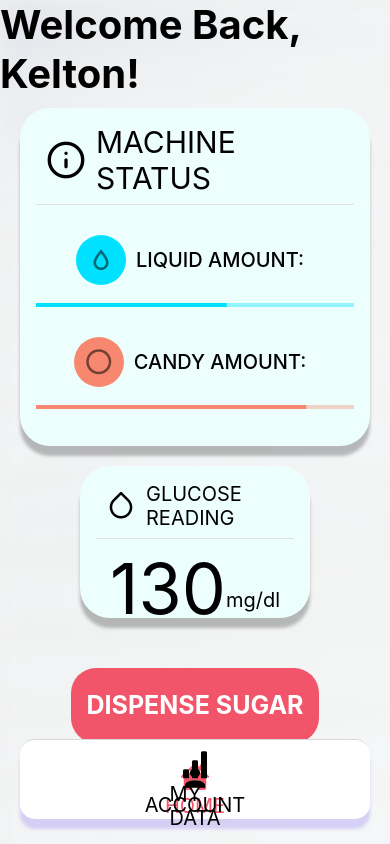
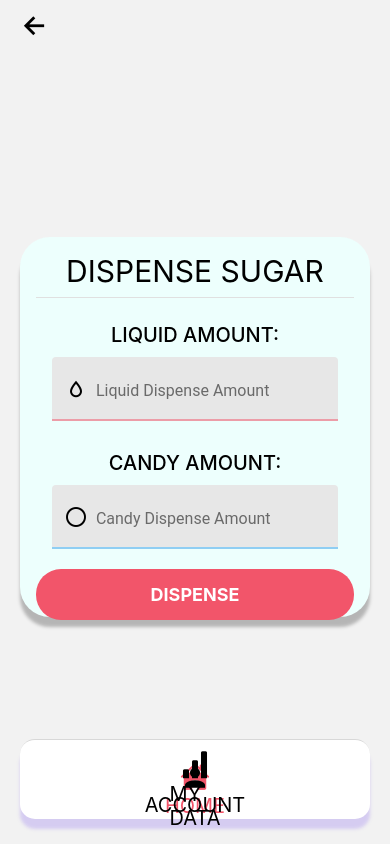
Before and after one commit to tamu-edu-students/CHO-MATE, a React Native app: screen /Dispense in a window 390 px wide. Built offline with nearby package versions, Linux system fonts and the light colour scheme.

Commit message:
Created Dispense and Login Screens

```diff
--- a/App.js
+++ b/App.js
@@ -7,6 +7,7 @@ import { createBottomTabNavigator } from '@react-navigation/bottom-tabs';
 
 import WelcomeScreen from './app/screens/WelcomeScreen';
 import MyTabs from './app/navigation/tabs';
+import LoginScreen from './app/screens/LoginScreen';
 
 
 const theme = {
--- a/app/components/AppButton.js
+++ b/app/components/AppButton.js
@@ -3,7 +3,7 @@ import { StyleSheet, Text, TouchableOpacity } from 'react-native';
 
 import colors from '../config/colors'
 
-function AppButton({style, title, onPress, color = "primary", textSize = 18}) {
+function AppButton({ title, onPress, color = "primary", textSize = 18, style}) {
     return (
         <TouchableOpacity style={[{ backgroundColor: colors[color] }, style, styles.button]} onPress={onPress}>
             <Text style={[styles.text, {fontSize: textSize}]}>{title}</Text>
--- a/app/navigation/tabs.js
+++ b/app/navigation/tabs.js
@@ -1,4 +1,5 @@
 import { createBottomTabNavigator } from '@react-navigation/bottom-tabs';
+import { createNativeStackNavigator } from '@react-navigation/native-stack';
 import Ionicons from '@expo/vector-icons/Ionicons';
 import MaterialCommunityIcons from '@expo/vector-icons/MaterialCommunityIcons';
 import Entypo from '@expo/vector-icons/Entypo';
@@ -9,10 +10,21 @@ import colors from '../config/colors';
 import HomeScreen from '../screens/HomeScreen';
 import TestScreen from '../screens/TestScreen';
 import AccountScreen from '../screens/AccountScreen';
+import DispenseScreen from '../screens/DispenseScreen';
 
 const Tab = createBottomTabNavigator();
 
+const screenTab = createNativeStackNavigator();
 
+const HomeNavigator = () => (
+    <screenTab.Navigator
+        screenOptions={{
+            headerShown: false
+        }}>
+        <screenTab.Screen name="Home" component={HomeScreen} />
+        <screenTab.Screen name="Dispense" component={DispenseScreen} />
+    </screenTab.Navigator>
+);
 
 function MyTabs() {
   return (
@@ -34,7 +46,7 @@ function MyTabs() {
                 ...styles.shadow
             }
         }}>
-      <Tab.Screen name="Home" component={HomeScreen} options={{
+      <Tab.Screen name="Home" component={HomeNavigator} options={{
           tabBarIcon: ({focused}) => (
               <View style={{alignItems: 'center', justifyContent: 'center', top: 10}}>
                   <Ionicons size={30} name="home" color={focused ? colors.primary : 'black'} />
--- /dev/null
+++ b/app/screens/DispenseScreen.js
@@ -0,0 +1,112 @@
+import React from 'react';
+import { View, StyleSheet, Text, TouchableOpacity } from 'react-native';
+import { Ionicons, MaterialCommunityIcons } from "@expo/vector-icons"
+import Constants from 'expo-constants';
+import { Card, TextInput } from 'react-native-paper';
+
+import ListItemSeparator from '../components/ListItemSeparator';
+import colors from '../config/colors';
+import AppButton from '../components/AppButton';
+
+function DispenseScreen({navigation}) {
+
+    const [liquidText, setLiquidText] = React.useState("");
+    const [candyText, setCandyText] = React.useState("");
+
+    return (
+        <View style={styles.container}>
+                <Card style={{
+                    marginTop: 10,
+                    height: "45%",
+                    width: 350,
+                    borderRadius: 30,
+                    backgroundColor: "#edfffd",
+                    ...styles.shadow
+                }}>
+                    <Card.Content>
+                        <View style={styles.cardHeader}>
+                            <Text style={styles.title}>Dispense Sugar</Text>
+                        </View>
+                        <ListItemSeparator style={{marginBottom: 10}} />
+                        <View style={styles.cardItem}>
+                        <Text style={styles.listHeader}>Liquid Amount:</Text>
+                            <TextInput style={{width: "90%"}}
+                            left={<TextInput.Icon name="water-outline"/>}
+                            selectionColor={colors.primary}
+                            underlineColor={colors.primary}
+                            activeUnderlineColor={colors.primary}
+                            label="Liquid Dispense Amount" value={liquidText}
+                            onChangeText={liquidText => setLiquidText(liquidText)} />
+                        </View>
+                        <View style={styles.cardItem}>
+                            <Text style={styles.listHeader}>Candy Amount:</Text>
+                            <TextInput style={{width: "90%"}}
+                            left={<TextInput.Icon name="circle-outline" />}
+                            selectionColor={colors.secondary}
+                            underlineColor={colors.secondary}
+                            activeUnderlineColor={colors.secondary}
+                            label="Candy Dispense Amount" value={candyText}
+                            onChangeText={candyText => setCandyText(candyText)} />
+                        </View>
+                        <View style={[styles.cardItem, {marginTop: -5}]}><AppButton title="Dispense" /></View>
+                    </Card.Content>
+                    <Card.Actions>
+                    </Card.Actions>
+                </Card>
+            <View style={styles.backButton}>
+                <TouchableOpacity onPress={() => navigation.goBack()}>
+                    <Ionicons size={30} name="arrow-back" />
+                </TouchableOpacity>
+            </View>
+        </View>
+
+
+    );
+}
+
+export default DispenseScreen;
+
+const styles = StyleSheet.create({
+    container: {
+        alignItems: "center",
+        justifyContent: "center",
+        flex: 1,
+    },
+    backButton: {
+        position: 'absolute',
+        top: Constants.statusBarHeight + 10,
+        left: 20
+    },
+    shadow: {
+        shadowColor: 'black',
+        shadowOffset: {
+            width: 0,
+            height: 10
+        },
+        shadowOpacity: 0.25,
+        shadowRadius: 3.5,
+        elevation: 5,
+    },
+    cardHeader: {
+        flexDirection: 'row',
+        alignItems: 'center',
+        justifyContent: 'center',
+        paddingBottom: 8,
+    },
+    cardItem: {
+        alignItems: 'center',
+        justifyContent: 'center',
+        marginVertical: 15,
+    },
+    title: {
+        fontSize: 30,
+        textTransform: 'uppercase',
+    },
+    listHeader: {
+        paddingHorizontal: 10,
+        marginBottom: 10,
+        fontSize: 20,
+        fontWeight: '500',
+        textTransform: 'uppercase'
+    }
+})
--- a/app/screens/HomeScreen.js
+++ b/app/screens/HomeScreen.js
@@ -11,7 +11,7 @@ import ListItemSeparator from '../components/ListItemSeparator';
 import colors from '../config/colors';
 
 
-function HomeScreen(props) {
+function HomeScreen({navigation}) {
     return (
         <ImageBackground
             blurRadius={10}
@@ -69,7 +69,7 @@ function HomeScreen(props) {
                     </Card.Content>
                 </Card>
                 <View style={{marginTop:40}}>
-                    <AppButton style={{height: 75}} textSize={25} title="Dispense Sugar" onPress={() => alert("Button Presssed!")} />
+                    <AppButton style={{height: 75}} textSize={25} title="Dispense Sugar" onPress={() => navigation.navigate("Dispense")} />
                 </View>
 
             </View>
--- /dev/null
+++ b/app/screens/LoginScreen.js
@@ -0,0 +1,84 @@
+import React from 'react';
+import { StyleSheet, ImageBackground, View, Image, Text, KeyboardAvoidingView, Platform } from 'react-native';
+import { TextInput } from 'react-native-paper';
+import { Button } from 'react-native-paper';
+
+import AppButton from '../components/AppButton';
+import colors from '../config/colors';
+
+function LoginScreen(props) {
+
+    const [emailText, setEmailText] = React.useState("");
+    const [passwordText, setPasswordText] = React.useState("");
+
+    return (
+        <ImageBackground
+            blurRadius={10}
+            style={styles.background}
+            source={require("../assets/background.jpg")}>
+                <KeyboardAvoidingView behavior={Platform.OS === 'ios' ? 'padding' : 'height'} style={styles.container}>
+                    <View style={styles.logoContainer}>
+                    <Image style={styles.logo} source={require('../assets/CHO-Mate-No-Tag.png')} />
+                    <Image style={styles.tagline} source={require('../assets/CHO-Mate-Name.png')} />
+                    </View>
+                    <View style={styles.textContainer}>
+                    <TextInput style={styles.input}
+                    selectionColor={colors.primary}
+                    underlineColor={colors.primary}
+                    activeUnderlineColor={colors.primary}
+                    label="Email" value={emailText}
+                    onChangeText={emailText => setEmailText(emailText)} />
+                    <TextInput
+                    secureTextEntry={true}
+                    selectionColor={colors.secondary}
+                    underlineColor={colors.secondary}
+                    activeUnderlineColor={colors.secondary}
+                    label="Password" value={passwordText}
+                    onChangeText={passwordText => setPasswordText(passwordText)} />
+                    </View>
+                <View style={{width: "45%"}}>
+                    <AppButton textSize={25} title="Login" />
+                </View>
+                </KeyboardAvoidingView>
+        </ImageBackground>
+    );
+}
+
+const styles = StyleSheet.create({
+    background: {
+        flex: 1,
+        flexDirection: "column",
+        alignItems: "center",
+
+    },
+    container: {
+        flex: 1,
+        alignItems: 'center',
+        width: "100%",
+        height: "100%"
+    },
+    input: {
+        marginVertical: 15
+    },
+    textContainer: {
+        padding: 20,
+        width: '90%'
+    },
+    logo: {
+        width: 150,
+        height: 150,
+    },
+    logoContainer: {
+        top: 70,
+        alignItems: "center",
+        marginBottom: 70
+    },
+    tagline: {
+        paddingVertical: 20,
+        resizeMode:'contain',
+        height:55
+
+    }
+})
+
+export default LoginScreen;
--- a/package.json
+++ b/package.json
@@ -12,7 +12,9 @@
   "dependencies": {
     "@react-navigation/bottom-tabs": "^6.2.0",
     "@react-navigation/native": "^6.0.8",
+    "@react-navigation/native-stack": "^6.5.1",
     "expo": "~44.0.0",
+    "expo-constants": "~13.0.1",
     "expo-status-bar": "~1.2.0",
     "react": "17.0.1",
     "react-dom": "17.0.1",
```
Also changed, not shown: 1 other file (tests, documents, lock files or other folders).
